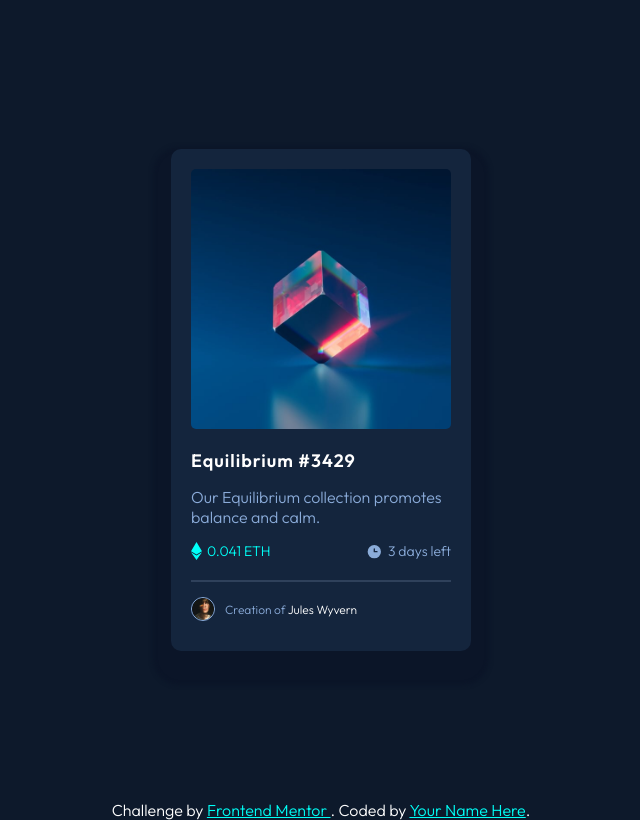
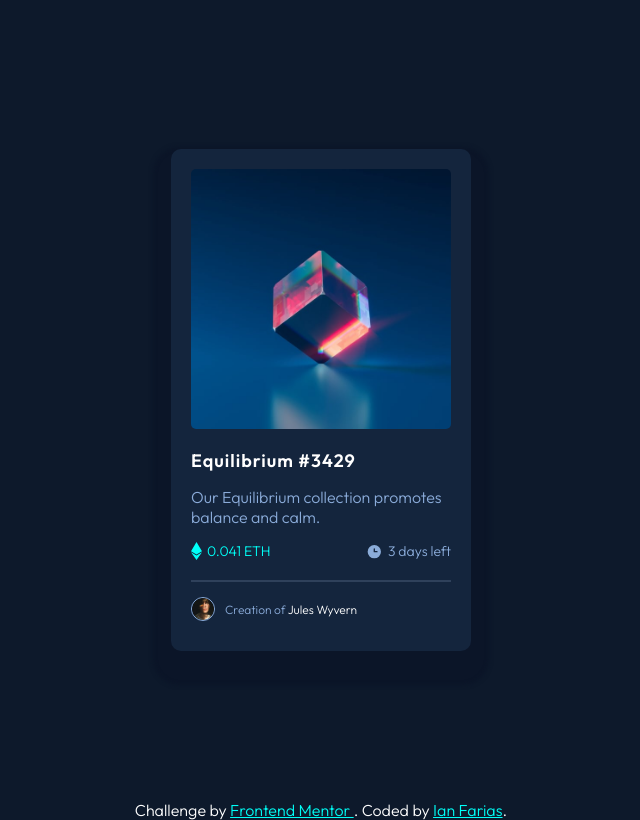
Before and after one commit to IanFarias/nft-preview-card-component-main, a plain HTML site: page index.html in a window 1280 px wide. Shown: the whole page, without its empty margins (319-959 px from the left). Drawn offline with Linux system fonts and the light colour scheme.

Commit message:
updating readme

```diff
--- a/index.html
+++ b/index.html
@@ -86,7 +86,7 @@
       Challenge by
       <a href="https://www.frontendmentor.io?ref=challenge" target="_blank">
         Frontend Mentor
-      </a>. Coded by <a href="#">Your Name Here</a>.
+      </a>. Coded by <a href="https://github.com/IanFarias">Ian Farias</a>.
     </footer>
   </body>
 </html>
```
Also changed, not shown: 1 other file.
